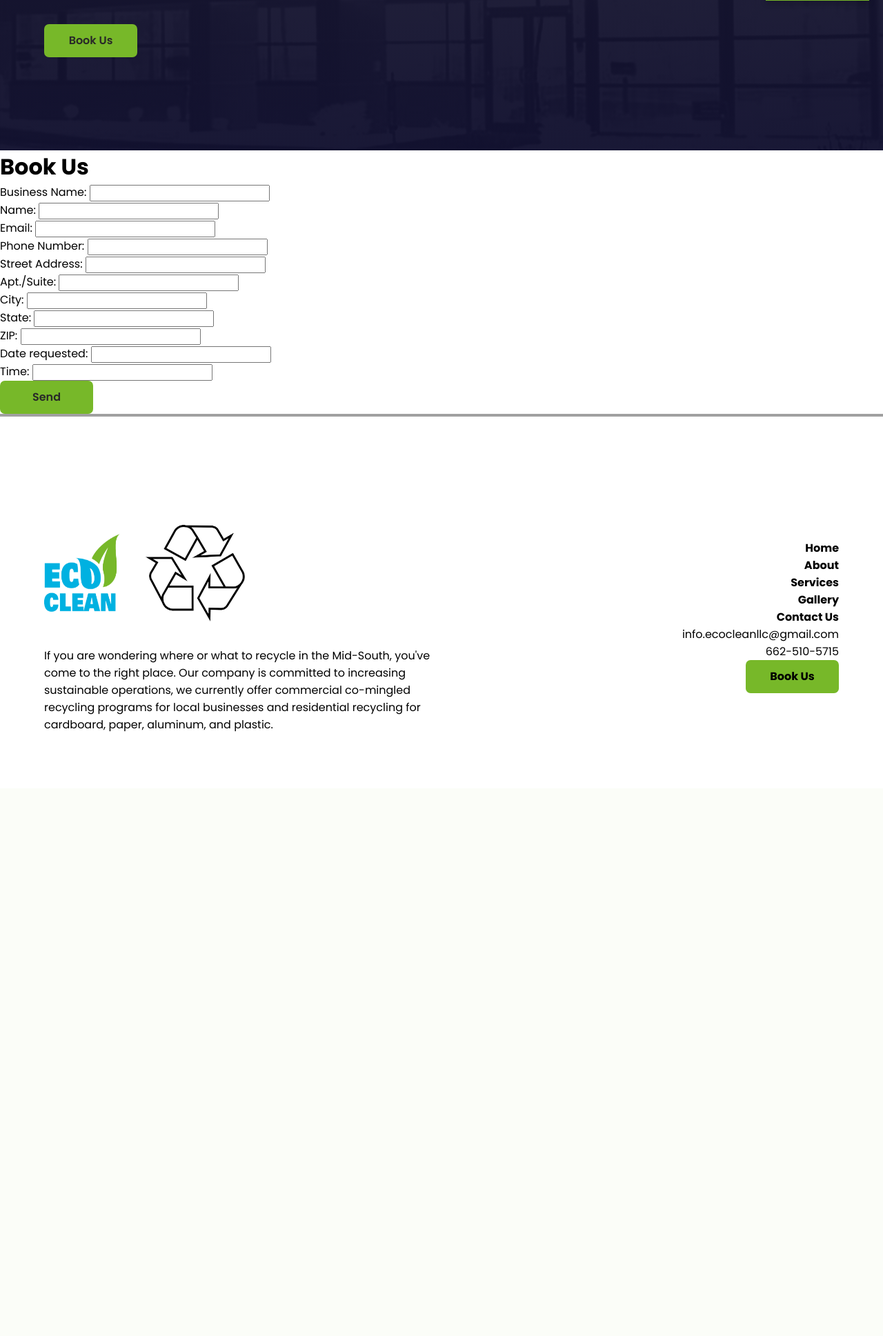
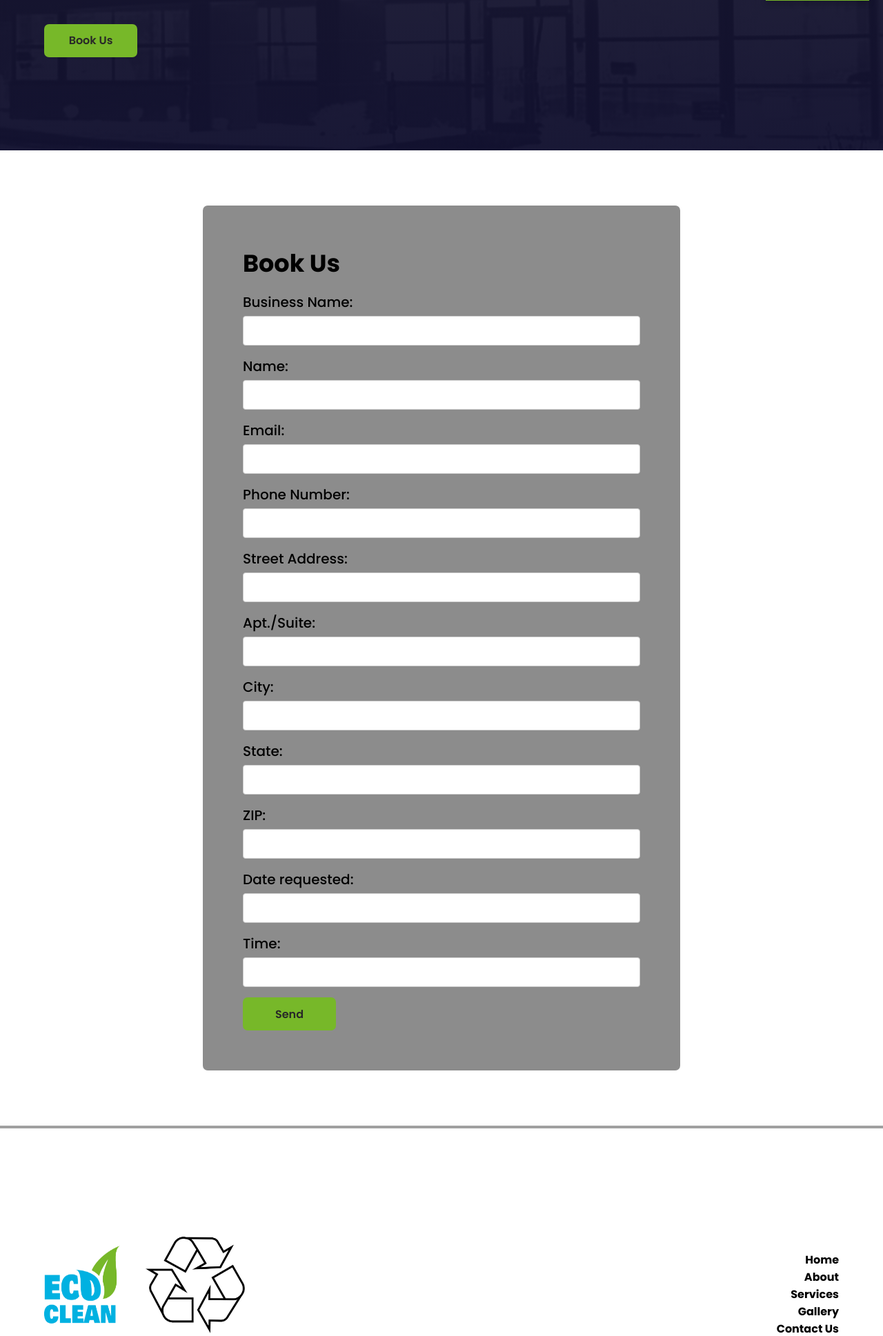
Before and after one commit to KarielM/EcoClean, a Django app: page /bookUs/ in a window 1280 px wide. Shown: the part 779-2716 px from the top of the page at 69% size. Before the commit the page ends 1922 px from the top, so only its background shows below. Run offline with Django 5.2, Linux system fonts and the light colour scheme.

Commit message:
styled book-us form/fixed gallery modal

```diff
--- a/EcoClean/App/forms.py
+++ b/EcoClean/App/forms.py
@@ -38,9 +38,9 @@ from django.core.validators import RegexValidator
 from datetime import time
 
 class BookUsForm(forms.Form):
-    business_name = forms.CharField(label="Business Name", max_length=250)
-    name = forms.CharField(label="Name", max_length=100)
-    email = forms.EmailField(label="Email")
+    business_name = forms.CharField(label="Business Name", max_length=250, widget=forms.TextInput(attrs={'class': 'form-control', 'placeholder': ''}))
+    name = forms.CharField(label="Name", max_length=100, widget=forms.TextInput(attrs={'class': 'form-control', 'placeholder': ''}))
+    email = forms.EmailField(label="Email", widget=forms.TextInput(attrs={'class': 'form-control', 'placeholder': ''}))
     phone_number = forms.CharField(
         label="Phone Number",
         max_length=11,
@@ -50,12 +50,12 @@ class BookUsForm(forms.Form):
                 message='Phone number must be entered in the format: "+999999999". Up to 15 digits allowed.',
             )
         ],
-        required=False,
+        required=False, widget=forms.TextInput(attrs={'class': 'form-control', 'placeholder': ''})
     )
-    street_address_1 = forms.CharField(label="Street Address", max_length=250)
-    street_address_2 = forms.CharField(label="Apt./Suite", max_length=250, required=False)
-    city = forms.CharField(label="City", max_length=50)
-    state = forms.CharField(label="State", max_length=2)
+    street_address_1 = forms.CharField(label="Street Address", max_length=250, widget=forms.TextInput(attrs={'class': 'form-control', 'placeholder': ''}))
+    street_address_2 = forms.CharField(label="Apt./Suite", max_length=250, required=False, widget=forms.TextInput(attrs={'class': 'form-control', 'placeholder': ''}))
+    city = forms.CharField(label="City", max_length=50, widget=forms.TextInput(attrs={'class': 'form-control', 'placeholder': ''}))
+    state = forms.CharField(label="State", max_length=2, widget=forms.TextInput(attrs={'class': 'form-control', 'placeholder': ''}))
     zip_code = forms.CharField(
         label="ZIP",
         max_length=5,
@@ -65,10 +65,10 @@ class BookUsForm(forms.Form):
                 message='ZIP code must contain only digits.'
             )
         ],
-        required=True
+        required=True, widget=forms.TextInput(attrs={'class': 'form-control', 'placeholder': ''})
     )
-    date_requested = forms.DateField(input_formats=['%m/%d/%Y'], required=True)
-    time = forms.TimeField(input_formats=['%I:%M %p'], required=True)
+    date_requested = forms.DateField(input_formats=['%m/%d/%Y'], required=True, widget=forms.TextInput(attrs={'class': 'form-control', 'placeholder': ''}))
+    time = forms.TimeField(input_formats=['%I:%M %p'], required=True, widget=forms.TextInput(attrs={'class': 'form-control', 'placeholder': ''}))
 
     def clean(self):
         cleaned_data = super().clean()
--- a/EcoClean/App/static/css/style.css
+++ b/EcoClean/App/static/css/style.css
@@ -539,6 +469,14 @@ textarea.form-control {
   resize: vertical;
 }
 
+.book-us {
+  width: 60%;
+  background-color: #8c8c8c;
+  border-radius: 7px;
+  padding: 5%;
+  font-weight: 500;
+}
+
 .contact-us-content {
   /* width: 100%; */
   text-align: center;
--- a/EcoClean/App/templates/bookUs.html
+++ b/EcoClean/App/templates/bookUs.html
@@ -2,7 +2,8 @@
 {% load static %}
 
 {% block content %}
-<div>
+<div class="content-sec">
+    <div class="book-us">
     <h1>Book Us</h1>
     <form method="post">
         {% csrf_token %}
@@ -10,4 +11,5 @@
         <button type="submit">Send</button>
     </form>
 </div>
+</div>
 {% endblock content %}
```
Also changed, not shown: other parts of EcoClean/App/static/css/style.css (+9 -72 lines), EcoClean/App/templates/gallery.html (+87 -10 lines).
